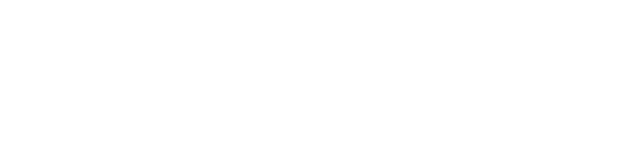
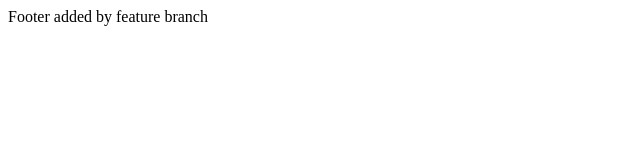
Before and after one commit to girishpotdar/myproject, a plain HTML site: page index.html in a window 1280 px wide. Shown: the whole page, without its empty margins (0-640 px from the left). Drawn offline with Linux system fonts and the light colour scheme.

Commit message:
added footer

```diff
--- a/index.html
+++ b/index.html
@@ -10,4 +10,6 @@
     <body>
 
     </body>
+    <footer>Footer added by feature branch</footer>
+
 </html>
```
